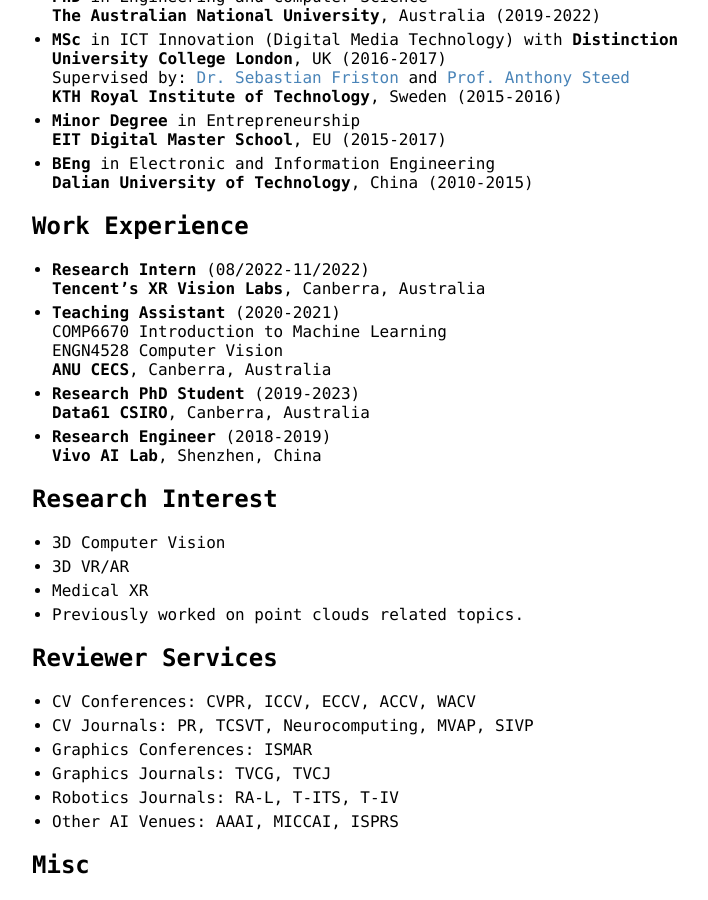
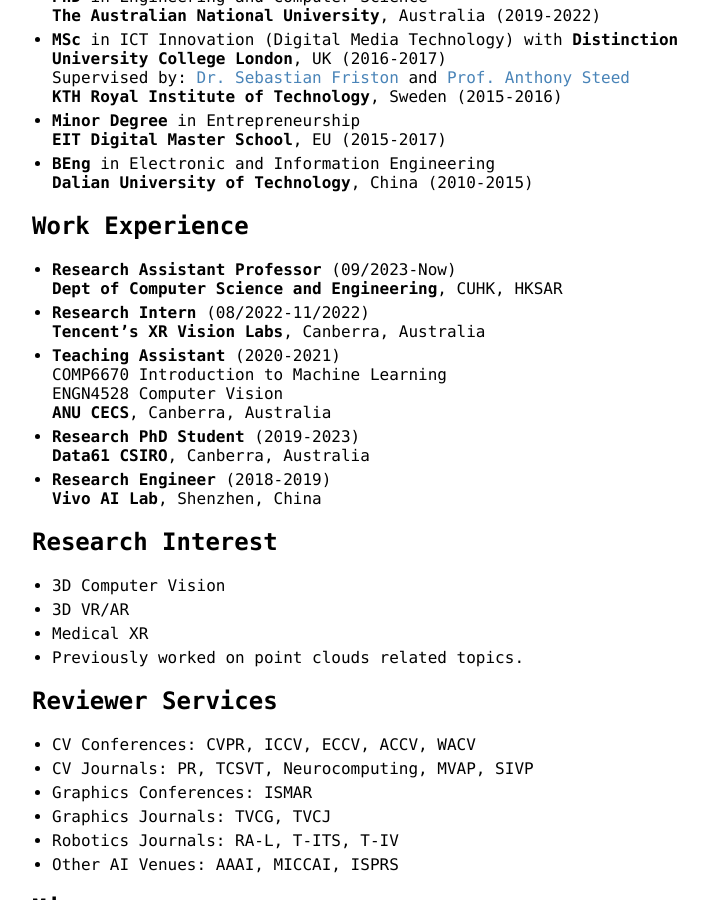
Before and after one commit to ShiQiu0419/ShiQiu0419.github.io, a Jekyll site: the page built from index.md, in a window 1280 px wide and 900 px high, scrolled down 1972 px. Shown: the whole window, without its empty margins (258-966 px from the left). Built offline with Jekyll 4.4.1, drawn with Linux system fonts in a browser that asks for light colours; our own code applies the rules of GitHub Pages for plain Markdown files.

Commit message:
Update index.md

```diff
--- a/index.md
+++ b/index.md
@@ -83,6 +83,8 @@
 **Dalian University of Technology**, China (2010-2015)
 
 ## Work Experience
+* **Research Assistant Professor** (09/2023-Now)
+**Dept of Computer Science and Engineering**, CUHK, HKSAR
 * **Research Intern** (08/2022-11/2022)
 **Tencent's XR Vision Labs**, Canberra, Australia
 * **Teaching Assistant** (2020-2021)
```
